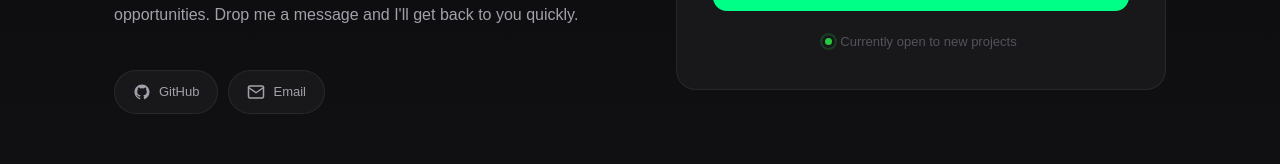
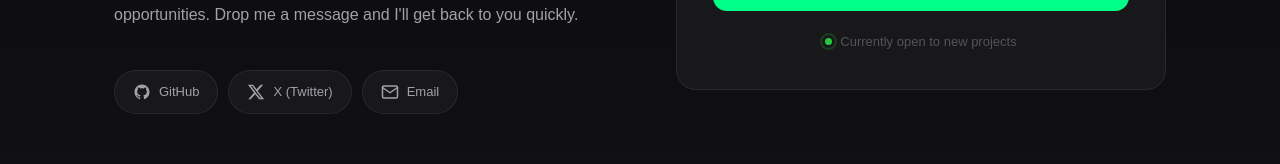
Before and after one commit to Lamhace/MyPortfolio, a React (Create React App) app: page / in a window 1280 px wide. Shown: the part 4576-4740 px from the top of the page. Built offline with nearby package versions, Linux system fonts and the light colour scheme; a web font is replaced by a local one.

Commit message:
feat: add verified X profile link

```diff
--- a/src/components/Contact.js
+++ b/src/components/Contact.js
@@ -8,6 +8,15 @@ const socials = [
     icon: (
       <svg width="18" height="18" viewBox="0 0 24 24" fill="currentColor">
         <path d="M12 2C6.477 2 2 6.484 2 12.017c0 4.425 2.865 8.18 6.839 9.504.5.092.682-.217.682-.483 0-.237-.008-.868-.013-1.703-2.782.605-3.369-1.343-3.369-1.343-.454-1.158-1.11-1.466-1.11-1.466-.908-.62.069-.608.069-.608 1.003.07 1.531 1.032 1.531 1.032.892 1.53 2.341 1.088 2.91.832.092-.647.35-1.088.636-1.338-2.22-.253-4.555-1.113-4.555-4.951 0-1.093.39-1.988 1.029-2.688-.103-.253-.446-1.272.098-2.65 0 0 .84-.27 2.75 1.026A9.564 9.564 0 0112 6.844c.85.004 1.705.115 2.504.337 1.909-1.296 2.747-1.027 2.747-1.027.546 1.379.202 2.398.1 2.651.64.7 1.028 1.595 1.028 2.688 0 3.848-2.339 4.695-4.566 4.943.359.309.678.92.678 1.855 0 1.338-.012 2.419-.012 2.747 0 .268.18.58.688.482A10.019 10.019 0 0022 12.017C22 6.484 17.522 2 12 2z" />
+      </svg>
+    ),
+  },
+  {
+    label: 'X (Twitter)',
+    href: 'https://x.com/Oladmeji_i',
+    icon: (
+      <svg width="18" height="18" viewBox="0 0 24 24" fill="currentColor">
+        <path d="M18.244 2.25h3.308l-7.227 8.26 8.502 11.24H16.17l-5.214-6.817L4.99 21.75H1.68l7.73-8.835L1.254 2.25H8.08l4.713 6.231zm-1.161 17.52h1.833L7.084 4.126H5.117z" />
       </svg>
     ),
   },
```
